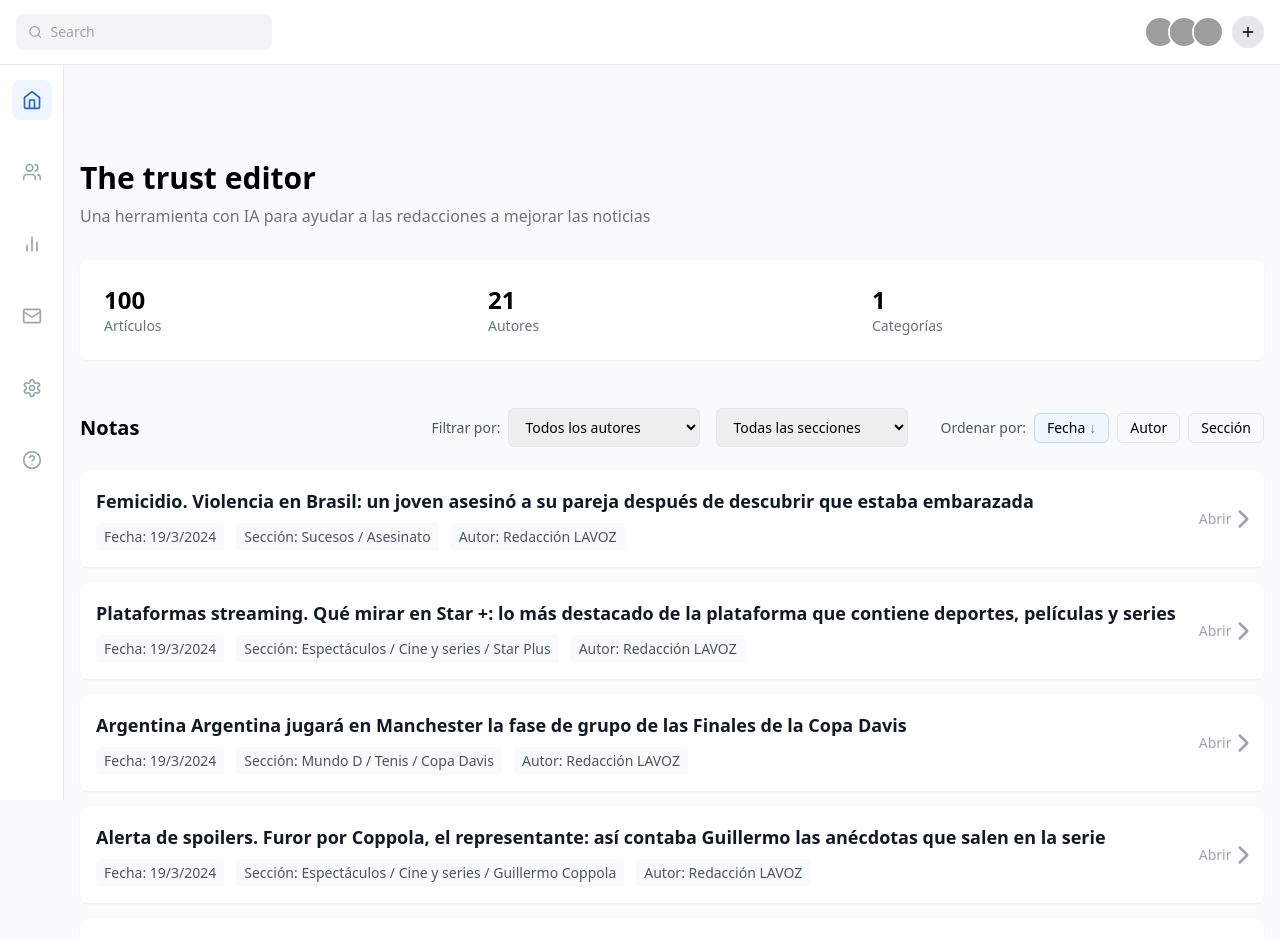
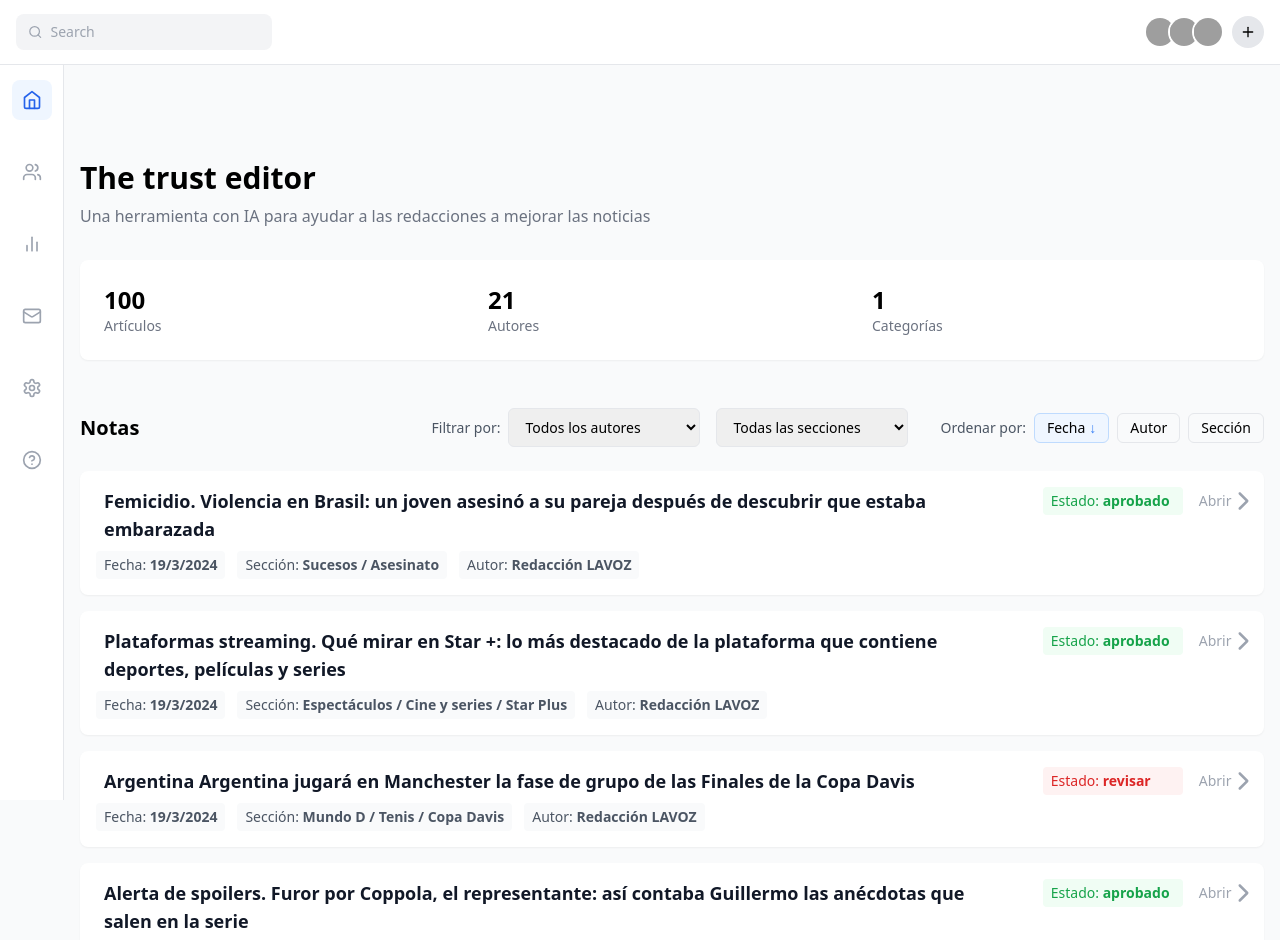
Before and after one commit to rusosnith/news-viewer, a React (Vite) app: page / in a window 1280 px wide. Shown: the top 940 px of the page. Built offline with nearby package versions, Linux system fonts and the light colour scheme; grey boxes are pictures that could not be loaded.

Commit message:
Agregado el tag de revision

```diff
--- a/src/components/ArticleList.tsx
+++ b/src/components/ArticleList.tsx
@@ -1,43 +1,34 @@
 import { FontAwesomeIcon } from '@fortawesome/react-fontawesome';
-import {
-  faCircleCheck,
-  faCircleExclamation,
-  faCircleXmark,
-  faChevronRight
-} from '@fortawesome/free-solid-svg-icons';
+import { faChevronRight } from '@fortawesome/free-solid-svg-icons';
 import { Link } from 'react-router-dom';
 import type { Article } from '../types';
 
-const ArticleList: React.FC<{ articles: Article[] }> = ({ articles }) => {
-  const getStatusColor = (status: string) => {
+type ArticleStatus = 'pendiente' | 'aprobado' | 'revisar';
+
+const getRandomStatus = (): ArticleStatus => {
+  const statuses: ArticleStatus[] = ['pendiente', 'aprobado', 'revisar'];
+  return statuses[Math.floor(Math.random() * statuses.length)];
+};
+
+const getStatusConfig = (status: ArticleStatus) => {
   switch (status) {
-      case 'reviewed':
-        return 'text-green-600';
-      case 'pending':
-        return 'text-yellow-500';
-      case 'unreviewed':
-        return 'text-red-500';
-      default:
-        return 'text-gray-500';
+    case 'pendiente':
+      return { color: 'text-gray-500', bgColor: 'bg-gray-50' };
+    case 'aprobado':
+      return { color: 'text-green-600', bgColor: 'bg-green-50' };
+    case 'revisar':
+      return { color: 'text-red-600', bgColor: 'bg-red-50' };
   }
 };
 
-  const getStatusIcon = (status: Article['status']) => {
-    switch (status) {
-      case 'reviewed':
-        return <FontAwesomeIcon icon={faCircleCheck} className="text-green-500" />;
-      case 'pending':
-        return <FontAwesomeIcon icon={faCircleExclamation} className="text-yellow-500" />;
-      case 'unreviewed':
-        return <FontAwesomeIcon icon={faCircleXmark} className="text-red-500" />;
-      default:
-        return null;
-    }
-  };
+const ArticleList: React.FC<{ articles: Article[] }> = ({ articles }) => {
+  return (
+    <div className="space-y-4">
+      {articles.map((article) => {
+        const status = getRandomStatus();
+        const statusConfig = getStatusConfig(status);
 
         return (
-    <div className="space-y-4">
-      {articles.map((article) => (
           <div
             key={article.id}
             className="group bg-white p-4 rounded-lg shadow-sm hover:shadow-md transition-shadow relative"
@@ -48,29 +39,35 @@ const ArticleList: React.FC<{ articles: Article[] }> = ({ articles }) => {
             >
               <div className="flex justify-between items-start">
                 <div className="flex-grow pr-8">
-                <h3 className="text-lg font-semibold mb-2 text-gray-900 group-hover:text-blue-600">
+                  <h3 className="text-lg font-semibold mb-2 text-gray-900 group-hover:text-blue-600 px-2">
                     {article.titulo}
                   </h3>
                   <div className="flex flex-wrap gap-3 text-sm text-gray-600">
                     <span className="bg-gray-50 px-2 py-1 rounded">
-                    Fecha: {article.fecha}
+                      Fecha: <span className="font-semibold">{article.fecha}</span>
                     </span>
                     <span className="bg-gray-50 px-2 py-1 rounded">
-                    Sección: {article.seccion}
+                      Sección: <span className="font-semibold">{article.seccion}</span>
                     </span>
                     <span className="bg-gray-50 px-2 py-1 rounded">
-                    Autor: {article.autor}
+                      Autor: <span className="font-semibold">{article.autor}</span>
                     </span>
                   </div>
                 </div>
-              <div className="text-gray-400 group-hover:text-blue-500 absolute right-4 top-1/2 -translate-y-1/2 flex items-center gap-1">
+                <div className="flex items-center gap-4">
+                  <span className={`text-sm px-2 py-1 rounded min-w-[140px] ${statusConfig.bgColor} ${statusConfig.color}`}>
+                    Estado: <span className="font-semibold">{status}</span>
+                  </span>
+                  <div className="text-gray-400 group-hover:text-blue-500 flex items-center gap-1">
                     <span className="text-sm">Abrir</span>
                     <FontAwesomeIcon icon={faChevronRight} className="text-xl" />
                   </div>
                 </div>
+              </div>
             </Link>
           </div>
-      ))}
+        );
+      })}
     </div>
   );
 };
```
Lines whose indentation alone changed are shown as unchanged.
